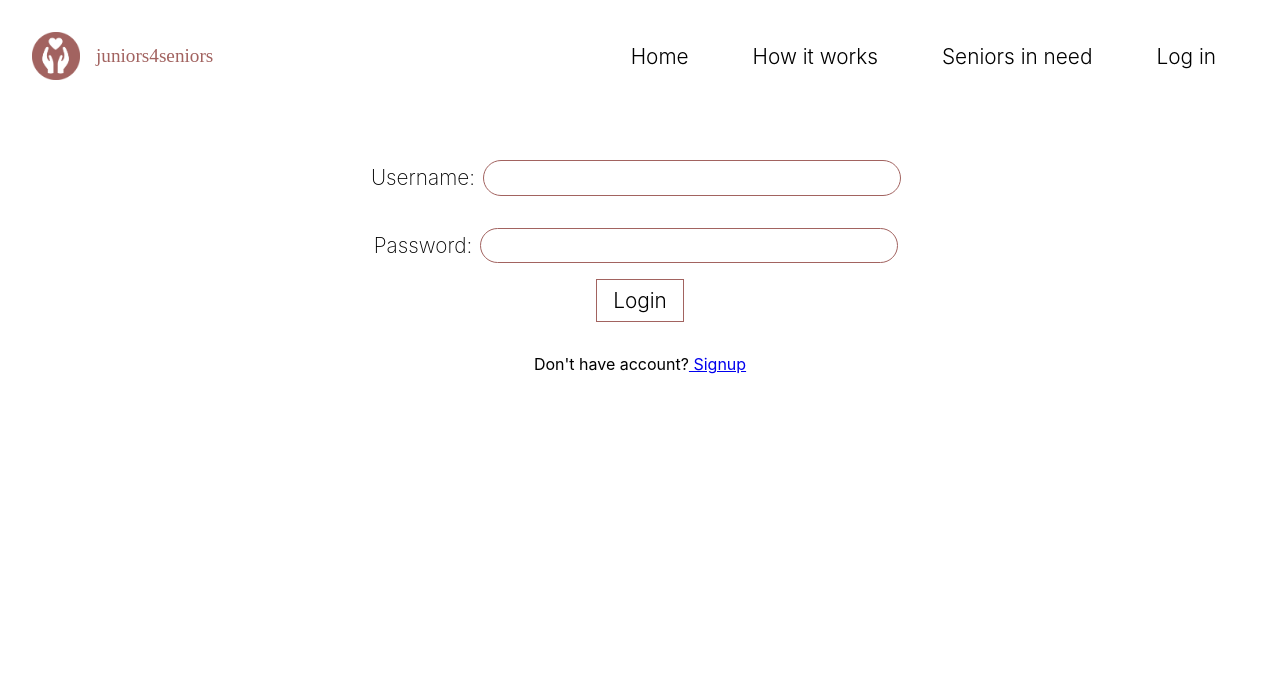
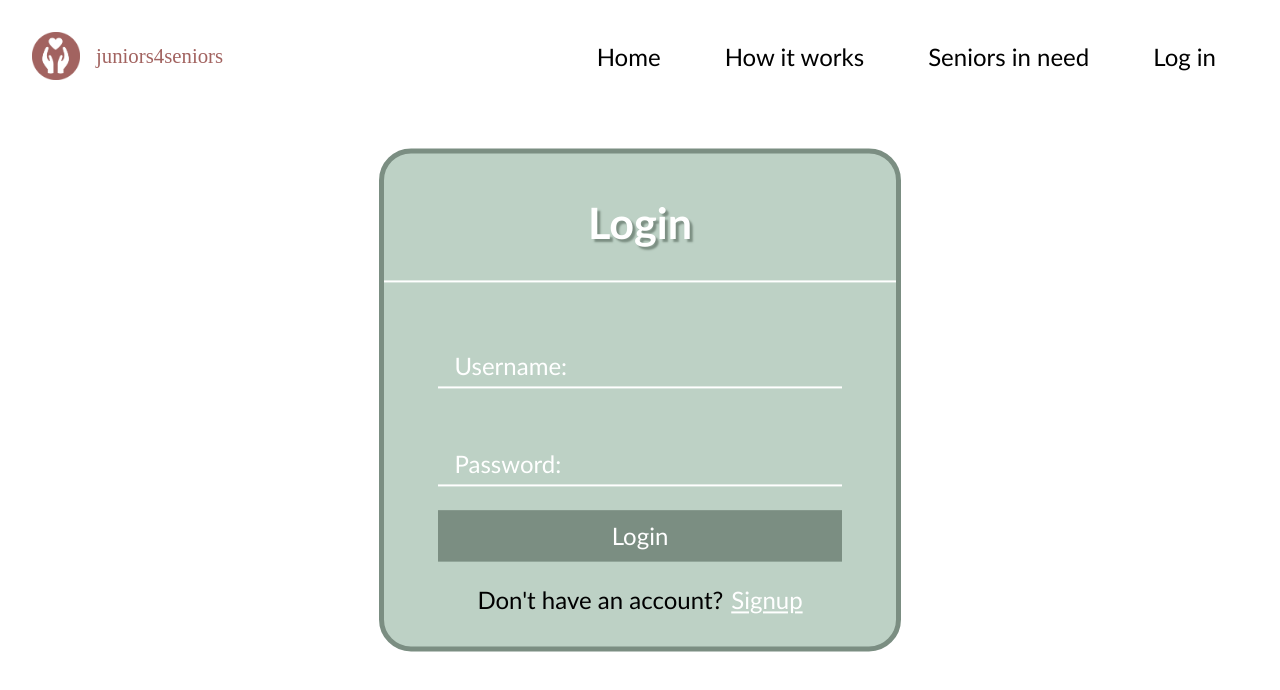
Before and after one commit to dominikalipka/juniors4seniors-client, a React (Create React App) app: page /login in a window 1280 px wide. Shown: the top 690 px of the page. Built offline with nearby package versions, Linux system fonts and the light colour scheme; no server answers; a web font is replaced by a local one.

Commit message:
Add styles (mostly Login form)

```diff
--- a/src/App.css
+++ b/src/App.css
@@ -5,9 +5,7 @@ body {
 }
 
 * {
-  font-family: -apple-system, BlinkMacSystemFont, "Segoe UI", "Roboto", "Oxygen",
-    "Ubuntu", "Cantarell", "Fira Sans", "Droid Sans", "Helvetica Neue",
-    sans-serif;
+  font-family: "Gill Sans", "Gill Sans MT", Calibri, "Trebuchet MS", sans-serif;
 }
 
 .App {
@@ -18,10 +16,20 @@ body {
 
 .error-msg {
   display: inline;
+  color: white;
   width: 50vw;
   font-size: 1.5rem;
+  font-weight: 600;
+  background-color: tomato;
+  padding: 0.5rem 1rem;
+}
+
+.error-msg-auth {
+  background: tomato;
+  max-width: 30vw;
+  color: white;
+  font-size: 1.5rem;
   font-weight: 200;
-  background-color: #f7cc77;
   padding: 0.5rem 1rem;
 }
 
@@ -43,7 +51,7 @@ body {
 .form-button {
   transition: 0.2s;
   font-size: 1.5rem;
-  font-weight: 300;
+  font-weight: 400;
   padding: 0.7rem 2.5rem;
   color: white;
   border: 1px solid #a26360;
@@ -57,20 +65,20 @@ body {
   background-color: white;
 }
 
-.square-button{
-
+.square-button {
   transition: 0.3s;
-  font-size: 1.5rem;
-  font-weight: 300;
+  font-size: 1.6rem;
+  font-weight: 400;
   width: fit-content;
   margin: 1rem;
   padding: 0.5rem 2rem;
   background-color: white;
+  border: 1px solid #f7cc77;
   box-shadow: 5px 5px #f7cc77;
 }
 
 button a {
-    color: black;
+  color: black;
 }
 
 .square-button:hover {
@@ -81,12 +89,13 @@ button a {
 
 .square-button-small {
   transition: 0.3s;
-  font-size: 1.1rem;
-  font-weight: 300;
+  font-size: 1.3rem;
+  font-weight: 400;
   width: fit-content;
   margin: 1rem 0;
   padding: 0.4rem 1.5rem;
   background-color: white;
+  border: 1px solid #f7cc77;
   box-shadow: 5px 5px #f7cc77;
 }
 
@@ -97,7 +106,7 @@ button a {
 }
 
 form {
-  margin:2rem;
+  margin: 2rem;
   display: flex;
   flex-direction: column;
   align-items: center;
@@ -113,7 +122,7 @@ input {
   font-size: 1.2rem;
   font-weight: 300;
   width: 30vw;
-  margin:  0.5rem;
+  margin: 0.5rem;
   padding: 0.3rem 1rem;
   border: 1px solid #a26360;
   border-radius: 2rem;
@@ -134,6 +143,121 @@ button:hover {
   margin-bottom: 2rem;
 }
 
+/* >>>>>>>>>>> SIGN UP & LOG IN<<<<<<<<<< */
+
+.center {
+  width: 40vw;
+  position: absolute;
+  top: 50%;
+  left: 50%;
+  transform: translate(-50%, -50%);
+  background: #bdd1c5;
+  border: 5px solid #7b8e82;
+  border-radius: 2rem;
+}
+
+.center h3 {
+  margin-bottom: 0;
+  font-size: 2.7rem;
+  color: white;
+  text-shadow: 3px 3px 2px #7b8e82;
+  text-align: center;
+  padding-bottom: 2rem;
+  border-bottom: 2px solid white;
+}
+
+.center form {
+  margin: 1rem;
+  padding: 1rem;
+  box-sizing: border-box;
+}
+
+.txt-field {
+  width: 90%;
+  position: relative;
+  border-bottom: 2px solid white;
+  margin: 1.5rem 0;
+}
+
+.txt-field input {
+  color: white;
+  font-weight: 400;
+  width: 100%;
+  padding: 0 0.5rem;
+  height: 2rem;
+  font-size: 2rem;
+  border: none;
+  background: none;
+  outline: none;
+}
+
+.txt-field label {
+  position: absolute;
+  top: 10%;
+  left: 2%;
+  text-align: start;
+  color: white;
+  font-size: 1.5rem;
+  font-weight: 400;
+  pointer-events: none;
+  transition: 0.3s;
+}
+
+.txt-field span::before {
+  content: "";
+  position: absolute;
+  top: 3rem;
+  left: 0;
+  width: 0%;
+  transition: 0.3s;
+  height: 0.1rem;
+  background: #7b8e82;
+}
+
+.txt-field input:focus ~ label,
+.txt-field input:valid ~ label {
+  top: -75%;
+  color: #7b8e82;
+}
+
+.txt-field input:focus ~ span::before,
+.txt-field input:valid ~ span::before {
+  width: 100%;
+}
+
+.center button {
+  width: 90%;
+    background: #7b8e82;
+    border: 3px solid #7b8e82;
+    color: white;
+
+}
+
+.center button:hover {
+    border: 3px solid #7b8e82;
+    color: black;
+    background: white;
+
+}
+
+.signup-link {
+  padding-top: 1.5rem;
+  font-size: 1.5rem;
+}
+
+.signup-link a {
+  padding-left: 0.5rem;
+  text-decoration: underline white;
+  color: white;
+  transition: 0.2s;
+}
+
+.signup-link a:hover {
+  transition: 0.2s;
+  color: white;
+  text-decoration: underline white;
+}
+
 /* >>>>>>>>>>>>>> NAVBAR <<<<<<<<<<<<<< */
 
 nav {
@@ -149,7 +273,7 @@ nav div {
 }
 
 .logo {
-  font-size: 1.2rem;
+  font-size: 1.3rem;
   font-weight: 500;
   font-family: candal;
   color: #a26360;
@@ -175,10 +299,11 @@ nav ul li {
   padding: 0 1rem;
 }
 
-nav ul li a, button {
+nav ul li a,
+button {
   transition: 0.3s;
   padding: 0.5rem 1rem;
-  font-size: 1.3rem;
+  font-size: 1.5rem;
   font-weight: 300;
   color: black;
 }
@@ -193,7 +318,7 @@ nav ul li a:hover {
   text-decoration: none;
   border: none;
   background-color: white;
-  padding: 0
+  padding: 0;
 }
 
 .nav-auth:hover {
@@ -205,27 +330,26 @@ nav ul li a:hover {
 
 .about-me {
   width: 50vw;
-    margin: 2rem auto;
+  margin: 2rem auto;
   font-size: 1.5rem;
   display: flex;
   flex-direction: row;
   justify-content: space-evenly;
 }
 
-.about-me a{
-  margin:0 1rem;
+.about-me a {
+  margin: 0 1rem;
   text-decoration: none;
   transition: 0.2s;
-  font-size: 1.2rem;
+  font-size: 1.5rem;
   font-weight: 300;
   padding: 0.7rem 2.5rem;
   color: black;
   border: 2px solid #f7cc77;
   border-radius: 2rem;
-
 }
 
-.about-me a:hover{
+.about-me a:hover {
   background-color: #f7cc77;
 }
 
@@ -265,7 +389,7 @@ nav ul li a:hover {
 .welcome p {
   width: 40vw;
   font-weight: 300;
-  font-size: 1.3rem;
+  font-size: 1.5rem;
   line-height: 1.7rem;
 }
 
@@ -288,8 +412,8 @@ nav ul li a:hover {
 }
 
 .homepage-part-two-container h4 {
-  font-size: 1.5rem;
-  font-weight: 300;
+  font-size: 2rem;
+  font-weight: 400;
   padding: 0.5rem 1rem;
 }
 
@@ -338,13 +462,13 @@ nav ul li a:hover {
   transition: 0.3s;
   text-decoration: none;
   color: black;
-  font-size: 1.2rem;
-  font-weight: 300;
+  font-size: 1.3rem;
+  font-weight: 400;
   width: fit-content;
   margin: 1rem auto;
   padding: 0.5rem 2rem;
   box-shadow: 5px 5px #f7cc77;
-  border: black 1px solid;
+  border: #f7cc77 1px solid;
 }
 
 .seniors-list-container p:hover {
@@ -371,10 +495,10 @@ nav ul li a:hover {
 .senior-profile-container img {
   max-height: 60vh;
   box-shadow: #f7cc77 6px 6px;
-  margin:1rem 0
+  margin: 1rem 0;
 }
 
-.senior-profile-container h2{
+.senior-profile-container h2 {
   font-weight: 200;
   font-size: 2rem;
 }
@@ -382,7 +506,7 @@ nav ul li a:hover {
 .senior-profile-container h4 {
   font-weight: 200;
   font-size: 1.5rem;
-  margin: 1.5rem 0
+  margin: 1.5rem 0;
 }
 
 .senior-profile-need {
@@ -391,7 +515,7 @@ nav ul li a:hover {
   color: black;
   border: 1px solid #f7cc77;
   padding: 0.3rem 1rem;
-  margin: 1rem 0
+  margin: 1rem 0;
 }
 
 .senior-profile-need a {
@@ -435,8 +559,6 @@ nav ul li a:hover {
 
 /*  >>>>>>>>> USER PROFILE <<<<<<<<< */
 
-
-
 .seniors-container {
   display: flex;
   flex-direction: column;
@@ -452,11 +574,11 @@ nav ul li a:hover {
 }
 
 .single-senior div {
-    margin: 1rem;
-    text-align: start;
+  margin: 1rem;
+  text-align: start;
 }
 
-.single-senior img{
+.single-senior img {
   width: 20vw;
 }
 
--- a/src/components/Homepage.js
+++ b/src/components/Homepage.js
@@ -25,11 +25,11 @@ function Homepage () {
             <p>Join <b>juniors4seniors</b> and make world a better place today! </p>
 
             <Link style={{ textDecoration: "none" }} to="/signup">
-              <button className="square-button">SIGN UP</button>
+              <button className="square-button">Sign up</button>
             </Link>
 
             <Link style={{ textDecoration: "none" }} to="/login">
-              <button className="square-button">LOG IN</button>
+              <button className="square-button">Log in</button>
             </Link>
           </div>
         </div>
--- a/src/components/auth/Login.js
+++ b/src/components/auth/Login.js
@@ -36,10 +36,10 @@ class Login extends Component {
 
   render() {
     return (
-      <div>
+      <div className="center">
+        <h3>Login</h3>
         <form onSubmit={this.handleFormSubmit}>
-          <label>
-            Username:
+          <div className="txt-field">
             <input
               required
               type="text"
@@ -47,10 +47,10 @@ class Login extends Component {
               value={this.state.username}
               onChange={this.handleChange}
             />
-          </label>
-
-          <label>
-            Password:
+            <span></span>
+            <label>Username:</label>
+          </div>
+          <div className="txt-field">
             <input
               required
               type="password"
@@ -58,17 +58,20 @@ class Login extends Component {
               value={this.state.password}
               onChange={this.handleChange}
             />
-          </label>
+            <span></span>
+            <label>Password:</label>
+          </div>
+
           {this.state.errorMsg && (
-            <p className="error-msg">{this.state.errorMsg}</p>
+            <p className="error-msg-auth">{this.state.errorMsg}</p>
           )}
           <button type="submit"> Login </button>
+
+          <div className="signup-link">
+            Don't have an account?
+            <Link to={"/signup"}>Signup</Link>
+          </div>
         </form>
-
-        <p>
-          Don't have account?
-          <Link to={"/signup"}> Signup</Link>
-        </p>
       </div>
     );
   }
--- a/src/components/needs/AddNeed.js
+++ b/src/components/needs/AddNeed.js
@@ -41,7 +41,7 @@ class AddNeed extends React.Component {
                 onChange={(e) => this.handleChange(e)}
               />
             </label>
-            <button className="form-button">Submit</button>
+            <button>Submit</button>
           </form>
         </div>
       );
```
